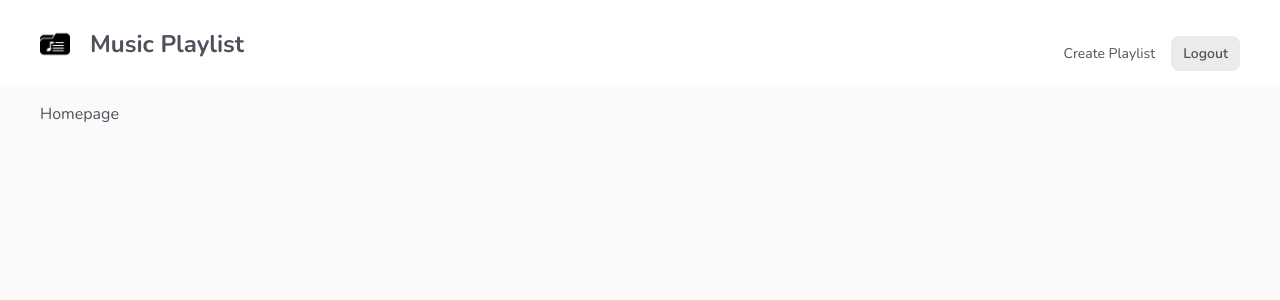
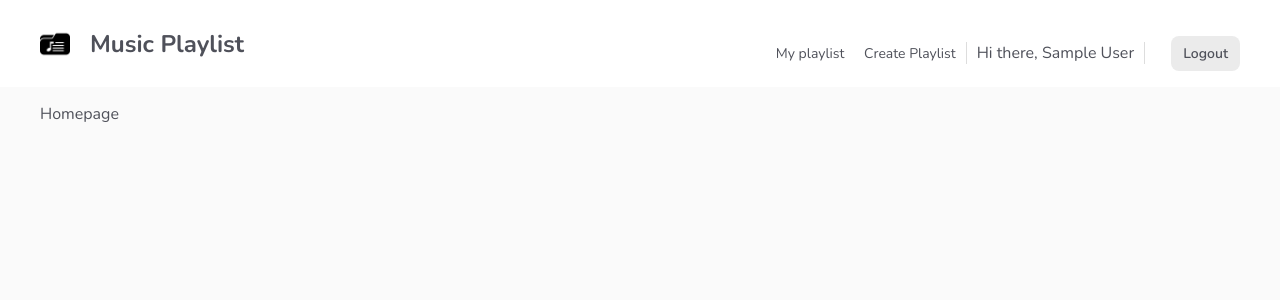
Before and after one commit to i-m-hossain/music--playlist----vue-js--firebase---, a Vue app: page / in a window 1280 px wide. Shown: the top 300 px of the page. Built offline with nearby package versions, Linux system fonts and the light colour scheme; no server answers; the database is empty; sample sign-in values are in the browser's storage.

Commit message:
user playlist route , firestore queries, listing user playlist

```diff
--- a/src/components/Navbar.vue
+++ b/src/components/Navbar.vue
@@ -5,8 +5,17 @@
         <img src="@/assets/music-playlist-folder.png" alt="">
         <h1><router-link :to="{ name: 'Home' }">Music Playlist</router-link></h1>
         <div class="links">
+
+
+
+
             <div v-if="user">
+
+                <router-link :to="{name: 'UserPlaylists'}">My playlist</router-link>
                 <router-link :to="{name: 'CreatePlaylist'}"> Create Playlist</router-link>
+
+                <span>Hi there,  {{ user.displayName }}</span>
+
                 <button  @click="handleClick">Logout</button>
             </div>
 
@@ -88,5 +97,13 @@ export default {
     nav img{
         max-height: 30px;
     }
+    span{
+        border-left: 1px solid #ddd;
+        border-right: 1px solid #ddd;
+        margin: 0 10px;
+        padding: 0 10px;
+
+    }
+
 
 </style>
--- a/src/composables/getCollection.js
+++ b/src/composables/getCollection.js
@@ -1,7 +1,7 @@
 import { ref, watchEffect } from 'vue'
 import { projectFirestore } from '../firebase/config'
 
-const getCollection = (collection) => {
+const getCollection = (collection, query) => {
 
   const documents = ref(null)
   const error = ref(null)
@@ -9,6 +9,10 @@ const getCollection = (collection) => {
   // register the firestore collection reference
   let collectionRef = projectFirestore.collection(collection)
     .orderBy('createdAt')
+
+  if (query) {
+    collectionRef = collectionRef.where(...query)
+  }
 
   const unsub = collectionRef.onSnapshot(snap => {
     let results = []
--- a/src/router/index.js
+++ b/src/router/index.js
@@ -4,6 +4,8 @@ import Login from '@/views/auth/Login'
 import Signup from '@/views/auth/Signup'
 import CreatePlaylist from '@/views/Playlist/CreatePlaylist'
 import PlaylistDetails from '@/views/Playlist/PlaylistDetails'
+import UserPlaylists from '@/views/Playlist/UserPlaylists'
+
 
 //route guard  !--- Wowwwwwww, this is wowwwwwwwwwwwwwww-----!
 //see main.js to solve the refresh logout problem
@@ -51,8 +53,13 @@ const routes = [
     beforeEnter: requireAuth,
     props: true
   },
+  {
+    path: '/playlists/user',
+    name: 'UserPlaylists',
+    component: UserPlaylists,
+    beforeEnter: requireAuth,
 
-
+  }
 
 ]
 
--- /dev/null
+++ b/src/views/Playlist/UserPlaylists.vue
@@ -0,0 +1,48 @@
+<template>
+  <h2>My playlist</h2>
+
+  <div v-if="playlists">
+    <ListView :playlists= "playlists"/>
+  </div>
+
+  <router-link :to="{name: 'CreatePlaylist'}" class="btn">Create a new Playlist</router-link>
+
+
+
+</template>
+
+<script>
+import ListView from '@/components/ListView'
+import getUser from '@/composables/getUser'
+import getCollection from '@/composables/getCollection'
+
+export default {
+
+    components:{ListView},
+    setup(){
+
+        const { user } = getUser()
+
+        //second parameter of get collection will be the user id to be queried
+        const { documents: playlists } = getCollection('Playlists', ['userId', '==', user.value.uid ]);
+
+        console.log(playlists);
+
+
+
+
+
+        return { user, playlists }
+    }
+
+
+
+}
+</script>
+
+
+
+<style scoped>
+
+
+</style>
--- a/src/views/auth/Login.vue
+++ b/src/views/auth/Login.vue
@@ -13,12 +13,13 @@
   </div>
 
   <button v-if="isPending" disabled>loading</button>
-  <button v-else>Login</button>
+  <button v-if="!isPending">Login</button>
   </form>
 </template>
 
 <script>
 import useLogin from '@/composables/useLogin'
+import { useRouter } from "vue-router"
 import { ref } from 'vue'
 
 export default {
@@ -28,12 +29,16 @@ export default {
         const { error, login, isPending } = useLogin()
         const email = ref('')
         const password = ref('')
+        const router = useRouter()
 
         const handleSubmit= async() => {
 
             const res= await login(email.value, password.value)
             if(!error.value){
-                console.log('user is logged in');
+
+                router.push({name: "UserPlaylists"})
+                console.log('logged in');
+
             }
 
         }
```
